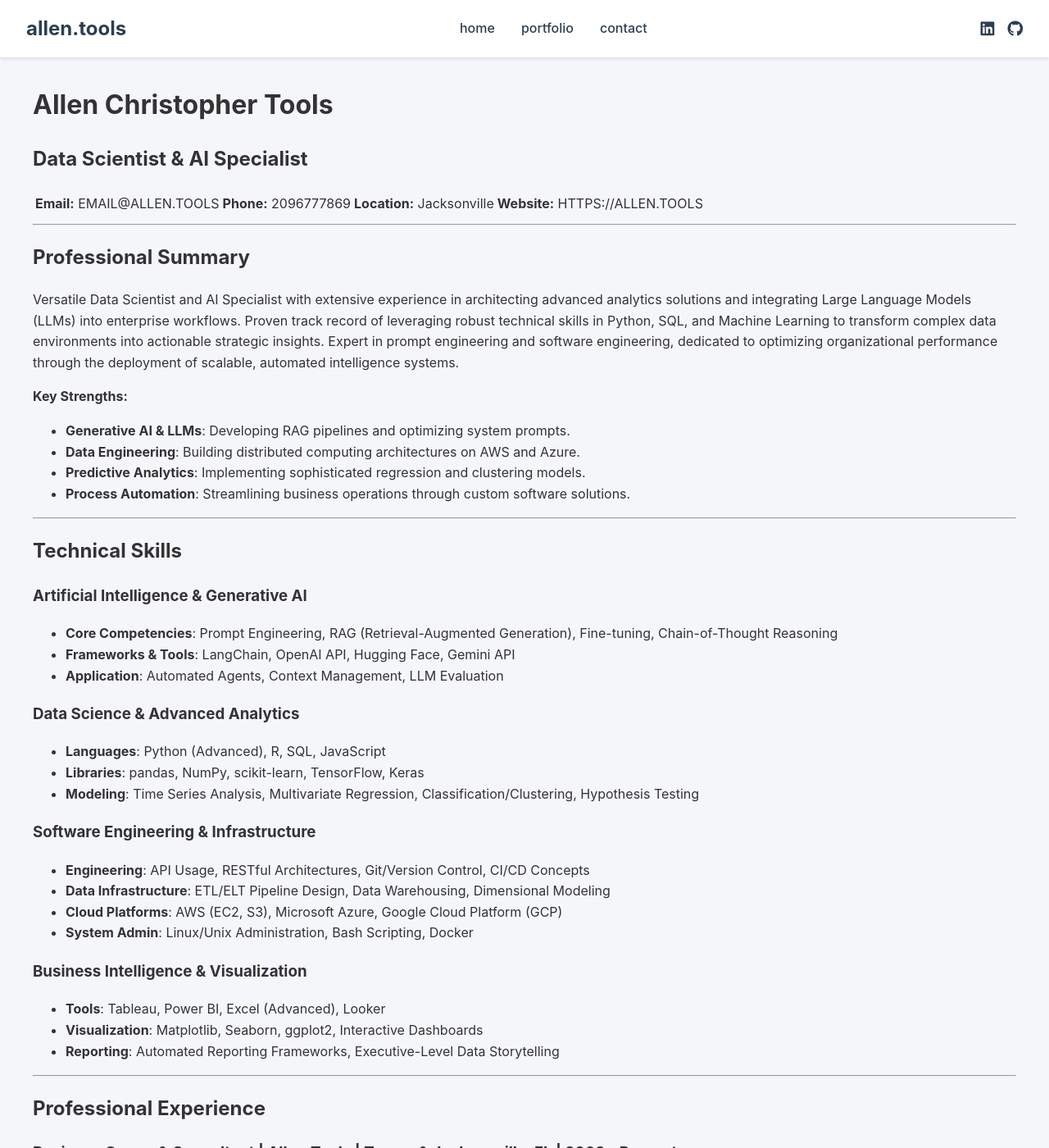
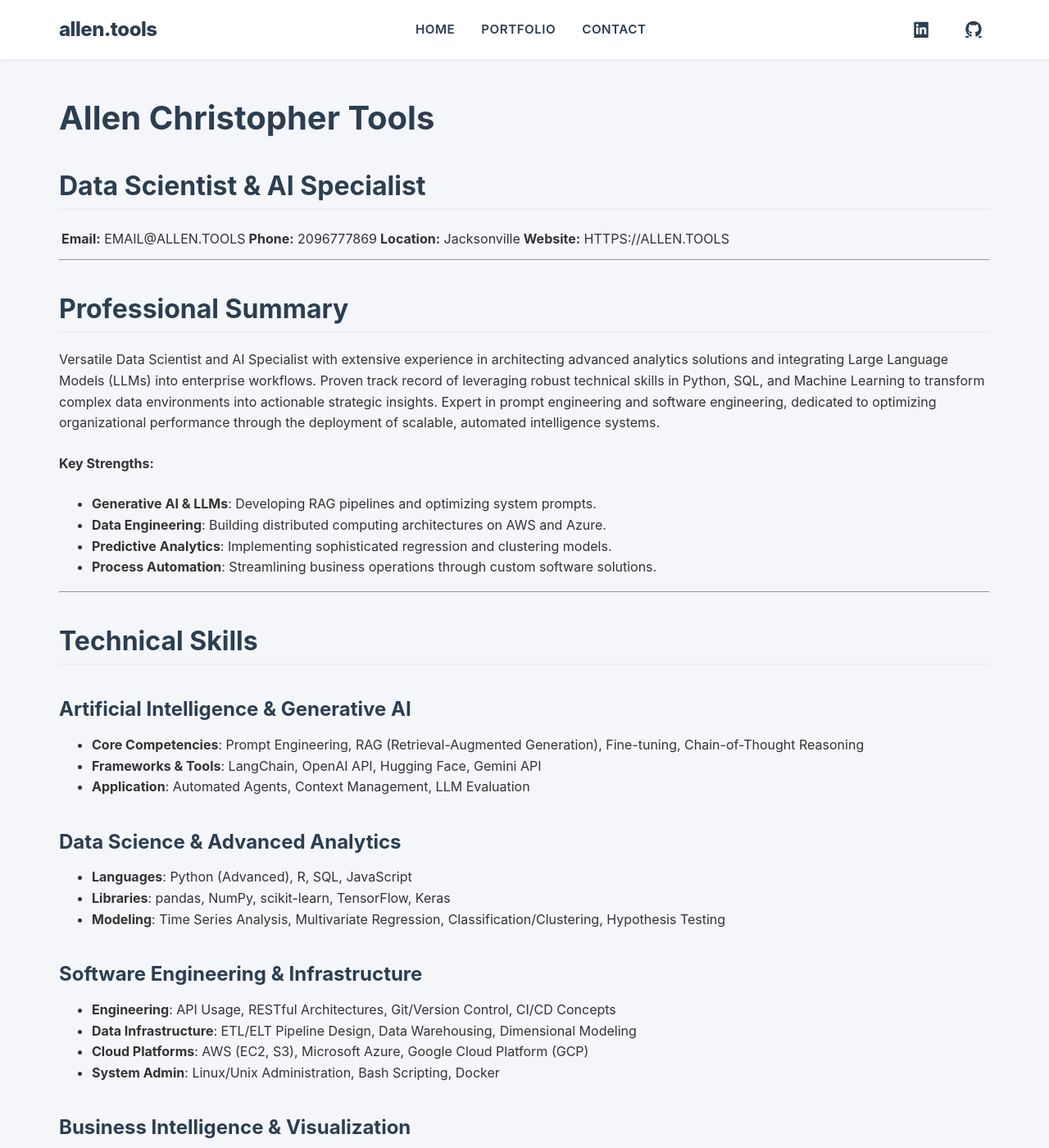
Before and after one commit to kayfay/allen.tools, a Jekyll site: the page built from index.md, in a window 1280 px wide and 1400 px high. Shown: the whole window at 82% size. Built offline with Jekyll 4.4.1, drawn with Linux system fonts in a browser that asks for light colours.

Commit message:
Optimize site for mobile: improve CSS, navigation and typography

```diff
--- a/assets/css/style.css
+++ b/assets/css/style.css
@@ -3,9 +3,19 @@
     --secondary-color: #3498db;
     --accent-color: #e74c3c;
     --text-color: #333;
+    --text-light: #666;
     --background-color: #f5f6fa;
     --header-bg: #fff;
     --footer-bg: #2c3e50;
+    --shadow-sm: 0 2px 4px rgba(0, 0, 0, 0.05);
+    --shadow-md: 0 4px 6px rgba(0, 0, 0, 0.1);
+    --radius: 8px;
+    --spacing-unit: 1rem;
+}
+
+/* Reset & Base Styles */
+* {
+    box-sizing: border-box;
 }
 
 body {
@@ -15,13 +25,28 @@
     line-height: 1.6;
     color: var(--text-color);
     background-color: var(--background-color);
+    -webkit-font-smoothing: antialiased;
+}
+
+img {
+    max-width: 100%;
+    height: auto;
+    display: block;
 }
 
 /* Navigation */
+header {
+    position: sticky;
+    top: 0;
+    z-index: 1000;
+    background-color: var(--header-bg);
+    box-shadow: var(--shadow-sm);
+}
+
 .main-nav {
-    background-color: var(--header-bg);
+    max-width: 1200px;
+    margin: 0 auto;
     padding: 1rem 2rem;
-    box-shadow: 0 2px 4px rgba(0,0,0,0.1);
     display: flex;
     justify-content: space-between;
     align-items: center;
@@ -31,7 +56,8 @@
     color: var(--primary-color);
     text-decoration: none;
     font-size: 1.5rem;
-    font-weight: bold;
+    font-weight: 800;
+    letter-spacing: -0.5px;
 }
 
 .nav-links {
@@ -39,106 +65,132 @@
     list-style: none;
     margin: 0;
     padding: 0;
-}
-
-.nav-links li {
-    margin: 0 1rem;
+    gap: 2rem;
 }
 
 .nav-links a {
     color: var(--primary-color);
     text-decoration: none;
-    font-weight: 500;
+    font-weight: 600;
+    font-size: 0.95rem;
+    text-transform: uppercase;
+    letter-spacing: 0.5px;
+    padding: 0.5rem 0;
+    position: relative;
     transition: color 0.3s ease;
+}
+
+.nav-links a::after {
+    content: '';
+    position: absolute;
+    bottom: 0;
+    left: 0;
+    width: 0;
+    height: 2px;
+    background-color: var(--secondary-color);
+    transition: width 0.3s ease;
 }
 
 .nav-links a:hover {
     color: var(--secondary-color);
 }
 
+.nav-links a:hover::after {
+    width: 100%;
+}
+
 /* Social Links */
 .social-links {
     display: flex;
-    gap: 1rem;
+    gap: 1.5rem;
+    align-items: center;
 }
 
 .social-links a {
     color: var(--primary-color);
-    font-size: 1.2rem;
-    transition: color 0.3s ease;
+    font-size: 1.25rem;
+    transition: all 0.2s ease;
+    display: flex;
+    align-items: center;
+    justify-content: center;
+    width: 2.5rem;
+    height: 2.5rem;
+    border-radius: 50%;
 }
 
 .social-links a:hover {
     color: var(--secondary-color);
+    background-color: rgba(52, 152, 219, 0.1);
+    transform: translateY(-2px);
 }
 
 /* Main Content */
 main {
     max-width: 1200px;
-    margin: 2rem auto;
+    margin: 3rem auto;
     padding: 0 2rem;
+    min-height: calc(100vh - 300px);
 }
 
-/* Footer */
-footer {
-    background-color: var(--footer-bg);
-    color: white;
-    padding: 2rem;
-    margin-top: 4rem;
+h1,
+h2,
+h3 {
+    color: var(--primary-color);
+    line-height: 1.2;
+    margin-top: 2.5rem;
 }
 
-.footer-content {
-    max-width: 1200px;
-    margin: 0 auto;
-    text-align: center;
+h1 {
+    font-size: 2.5rem;
+    margin-bottom: 1.5rem;
 }
 
-.footer-content .social-links a {
-    color: white;
+h2 {
+    font-size: 2rem;
+    margin-bottom: 1.25rem;
+    border-bottom: 2px solid #eee;
+    padding-bottom: 0.5rem;
 }
 
-/* Responsive Design */
-@media (max-width: 768px) {
-    .main-nav {
-        flex-direction: column;
-        padding: 1rem;
-    }
+h3 {
+    font-size: 1.5rem;
+    margin-bottom: 1rem;
+}
 
-    .nav-links {
-        margin: 1rem 0;
-        flex-direction: column;
-        text-align: center;
-    }
-
-    .nav-links li {
-        margin: 0.5rem 0;
-    }
-
-    .social-links {
-        margin-top: 1rem;
-    }
+p {
+    margin-bottom: 1.5rem;
+    color: var(--text-color);
 }
 
 /* Project Cards */
 .project-card {
     background: white;
-    border-radius: 8px;
-    padding: 1.5rem;
+    border-radius: var(--radius);
+    padding: 2rem;
     margin-bottom: 2rem;
-    box-shadow: 0 2px 4px rgba(0,0,0,0.1);
+    box-shadow: var(--shadow-sm);
+    transition: transform 0.3s ease, box-shadow 0.3s ease;
+    border: 1px solid rgba(0, 0, 0, 0.05);
+}
+
+.project-card:hover {
+    transform: translateY(-4px);
+    box-shadow: var(--shadow-md);
 }
 
 .project-card h3 {
-    color: var(--primary-color);
     margin-top: 0;
+    color: var(--secondary-color);
 }
 
 /* Contact Form */
 .contact-form {
     background: white;
-    padding: 2rem;
-    border-radius: 8px;
-    box-shadow: 0 2px 4px rgba(0,0,0,0.1);
+    padding: 2.5rem;
+    border-radius: var(--radius);
+    box-shadow: var(--shadow-sm);
+    max-width: 800px;
+    margin: 0 auto;
 }
 
 .form-group {
@@ -148,22 +200,182 @@
 .form-group label {
     display: block;
     margin-bottom: 0.5rem;
+    font-weight: 600;
     color: var(--primary-color);
 }
 
 .form-group input,
 .form-group textarea {
     width: 100%;
-    padding: 0.5rem;
+    padding: 0.75rem;
     border: 1px solid #ddd;
     border-radius: 4px;
+    font-size: 1rem;
+    font-family: inherit;
+    transition: border-color 0.2s ease;
 }
 
-/* Calendar Integration */
+.form-group input:focus,
+.form-group textarea:focus {
+    outline: none;
+    border-color: var(--secondary-color);
+    box-shadow: 0 0 0 3px rgba(52, 152, 219, 0.1);
+}
+
+/* Footer */
+footer {
+    background-color: var(--footer-bg);
+    color: rgba(255, 255, 255, 0.9);
+    padding: 4rem 2rem;
+    margin-top: 5rem;
+}
+
+.footer-content {
+    max-width: 1200px;
+    margin: 0 auto;
+    text-align: center;
+}
+
+.footer-content .social-links {
+    justify-content: center;
+    margin-bottom: 2rem;
+}
+
+.footer-content .social-links a {
+    color: white;
+    background-color: rgba(255, 255, 255, 0.1);
+}
+
+.footer-content .social-links a:hover {
+    background-color: var(--secondary-color);
+    color: white;
+}
+
+
+/* Buttons */
+.btn {
+    display: inline-block;
+    background-color: var(--secondary-color);
+    color: white;
+    padding: 0.8rem 1.5rem;
+    border: none;
+    border-radius: var(--radius);
+    font-size: 1rem;
+    font-weight: 600;
+    cursor: pointer;
+    text-decoration: none;
+    transition: background-color 0.3s ease, transform 0.2s ease;
+    -webkit-appearance: none;
+    appearance: none;
+}
+
+.btn:hover {
+    background-color: #2980b9;
+    transform: translateY(-2px);
+}
+
+.btn:active {
+    transform: translateY(0);
+}
+
+/* Responsive Embeds */
 .calendar-container {
-    background: white;
-    padding: 2rem;
-    border-radius: 8px;
-    box-shadow: 0 2px 4px rgba(0,0,0,0.1);
-    margin-top: 2rem;
+    padding: 0;
+    overflow: hidden;
 }
+
+iframe {
+    max-width: 100%;
+}
+
+/* Mobile Optimization */
+@media (max-width: 768px) {
+    :root {
+        --spacing-unit: 0.75rem;
+    }
+
+    .main-nav {
+        flex-direction: column;
+        padding: 1rem;
+        gap: 1rem;
+    }
+
+    .nav-brand {
+        width: 100%;
+        text-align: center;
+        padding-bottom: 1rem;
+        border-bottom: 1px solid rgba(0, 0, 0, 0.05);
+    }
+
+    .nav-brand a {
+        font-size: 1.75rem;
+    }
+
+    .nav-links {
+        width: 100%;
+        justify-content: center;
+        gap: 0;
+        border-bottom: 1px solid rgba(0, 0, 0, 0.05);
+    }
+
+    .nav-links li {
+        flex: 1;
+        text-align: center;
+    }
+
+    .nav-links a {
+        display: block;
+        padding: 1rem 0.5rem;
+        font-size: 1rem;
+        /* Increase touch target */
+        min-height: 44px;
+        display: flex;
+        align-items: center;
+        justify-content: center;
+    }
+
+    .nav-links a::after {
+        display: none;
+        /* Remove underline animation on mobile */
+    }
+
+    /* Active state visual for mobile */
+    .nav-links a:active {
+        background-color: rgba(0, 0, 0, 0.02);
+    }
+
+    .social-links {
+        margin-top: 1rem;
+        justify-content: center;
+    }
+
+    main {
+        margin: 2rem auto;
+        padding: 0 1.25rem;
+    }
+
+    h1 {
+        font-size: 2rem;
+    }
+
+    h2 {
+        font-size: 1.75rem;
+    }
+
+    h3 {
+        font-size: 1.35rem;
+    }
+
+    .project-card {
+        padding: 1.5rem;
+        margin-bottom: 1.5rem;
+    }
+
+    .contact-form {
+        padding: 1.5rem;
+    }
+
+    footer {
+        padding: 3rem 1.5rem;
+    }
+}
```
Also changed, not shown: Business_Analyst.txt (deleted, +0 -86 lines).
